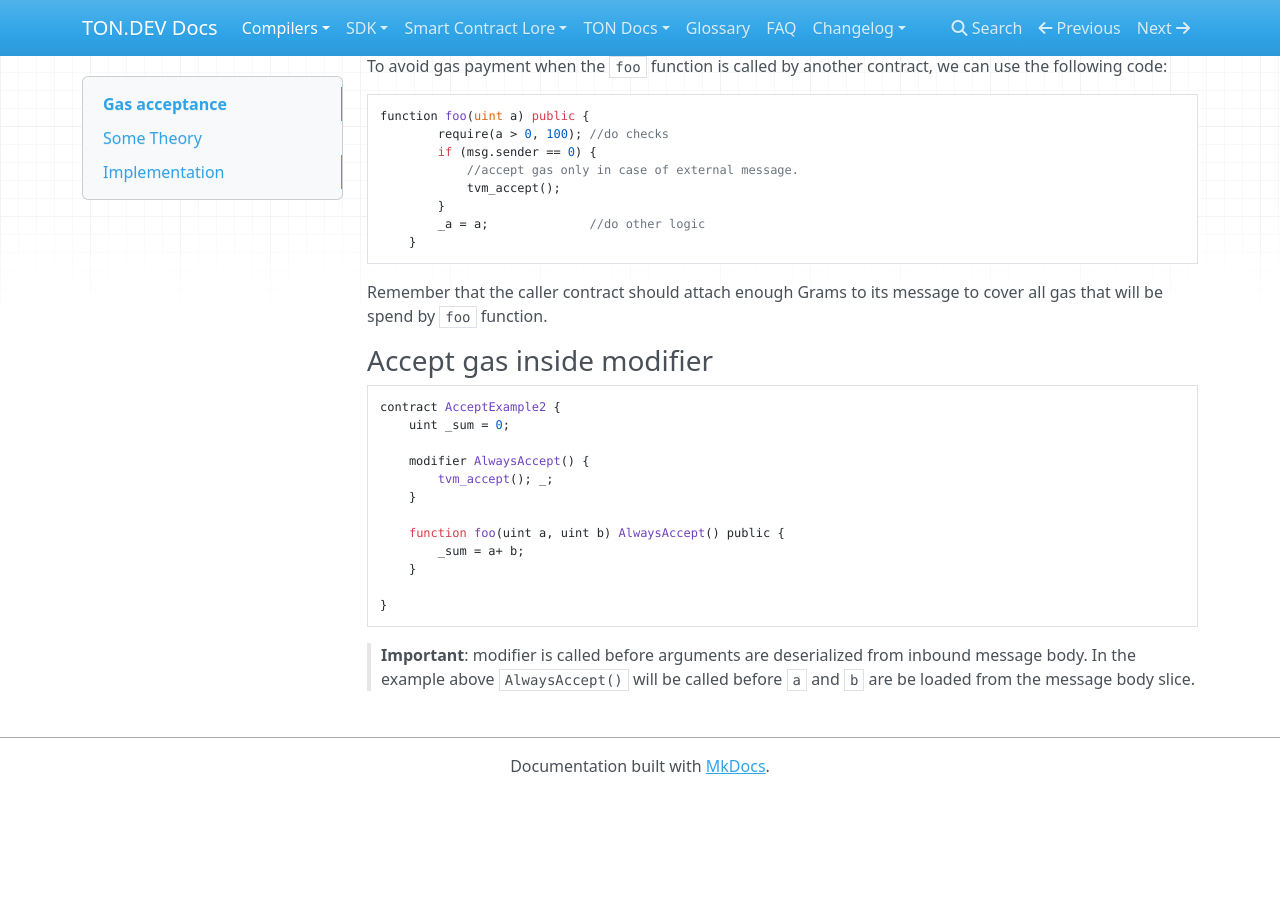
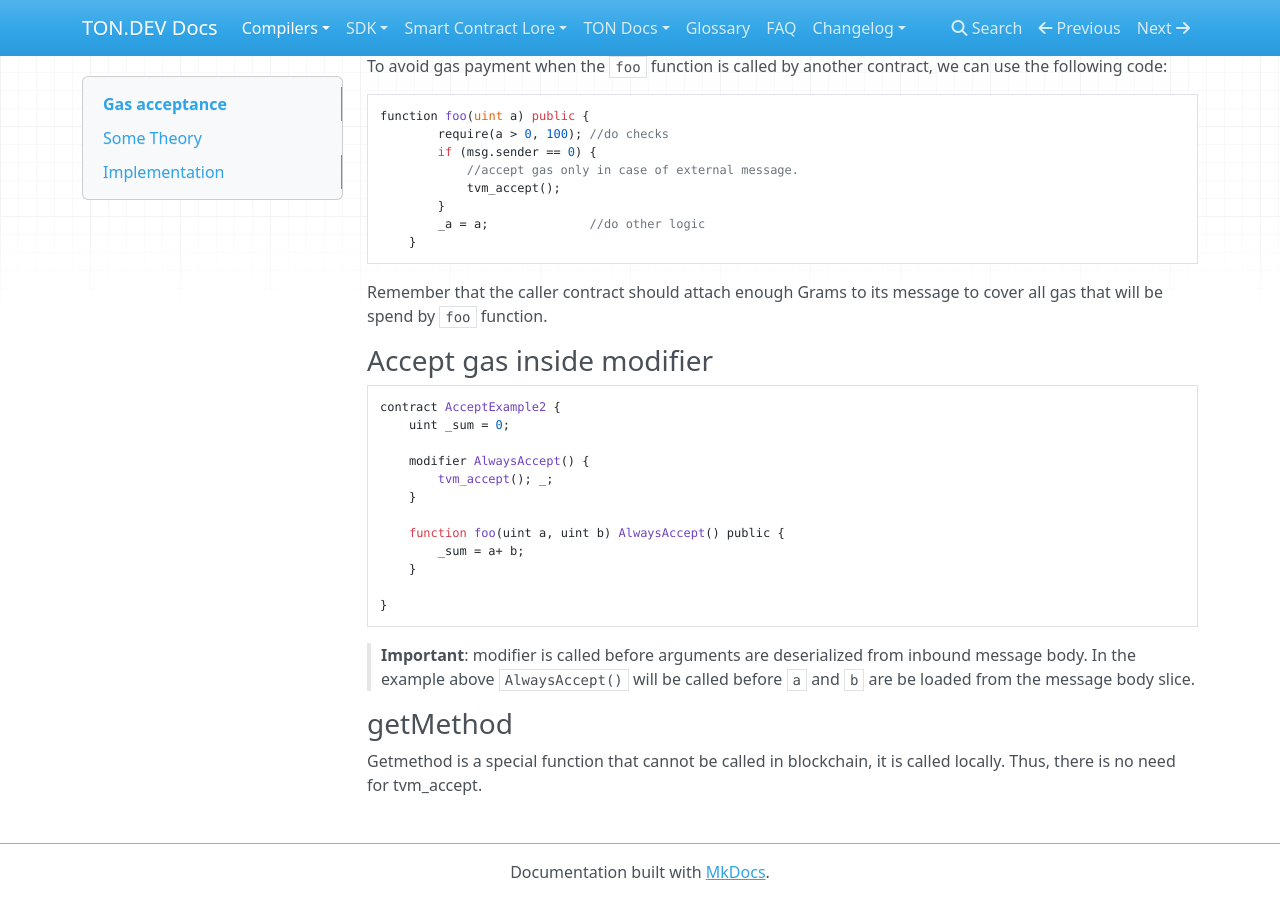
Before and after one commit to condor-the-bird/tondev, an MkDocs documentation site: the page built from docs/Compilers/Intrinsics/TVM_accept.md, in a window 1280 px wide and 900 px high, scrolled down 1277 px. Built offline with MkDocs 1.6.1, drawn with Linux system fonts in a browser that asks for light colours; nearby versions of some CDN libraries; before the commit the page ends 2071 px from its top, so only the background shows below that.

Commit message:
Update TVM_accept.md

````diff
--- a/docs/Compilers/Intrinsics/TVM_accept.md
+++ b/docs/Compilers/Intrinsics/TVM_accept.md
@@ -81,3 +81,7 @@ contract AcceptExample2 {
 ```
 
 > **Important**: modifier is called before arguments are deserialized from inbound message body. In the example above `AlwaysAccept()` will be called before `a` and `b` are be loaded from the message body slice.
+
+### getMethod
+
+Getmethod is a special function that cannot be called in blockchain, it is called locally. Thus, there is no need for tvm_accept.
````
